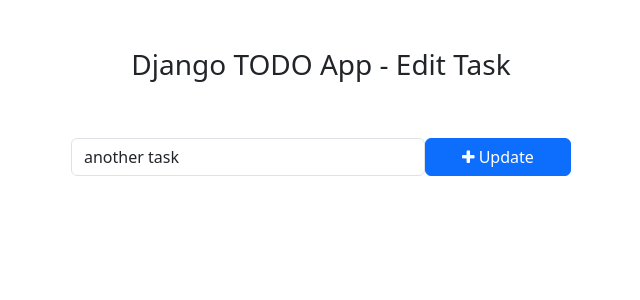
After one commit to Ankitbisht01/Django-ToDoApp, a Django app: page /todo/edit_task/3/ in a window 1280 px wide. The commit adds this page. Shown: the top 300 px of the page, without its empty margins (319-959 px from the left). Run offline with Django 5.2, Linux system fonts and the light colour scheme; data comes from the database, SQL or seed files in the repository; both versions use the stored data as it was after the commit.

Commit message:
Added edit and delete functionality

```diff
--- /dev/null
+++ b/templates/edit_task.html
@@ -0,0 +1,29 @@
+<!DOCTYPE html>
+<html lang="en">
+<head>
+    <meta charset="UTF-8">
+    <meta http-equiv="X-UA-Compatible" content="IE=edge">
+    <meta name="viewport" content="width=device-width, initial-scale=1.0">
+    <title>Edit Task - Django TODO App</title>
+
+    <!-- Bootstrap -->
+    <link href="https://cdn.jsdelivr.net/npm/bootstrap@5.3.0-alpha1/dist/css/bootstrap.min.css" rel="stylesheet" integrity="sha384-GLhlTQ8iRABdZLl6O3oVMWSktQOp6b7In1Zl3/Jr59b6EGGoI1aFkw7cmDA6j6gD" crossorigin="anonymous">
+    <script src="https://cdn.jsdelivr.net/npm/bootstrap@5.3.0-alpha1/dist/js/bootstrap.bundle.min.js" integrity="sha384-w76AqPfDkMBDXo30jS1Sgez6pr3x5MlQ1ZAGC+nuZB+EYdgRZgiwxhTBTkF7CXvN" crossorigin="anonymous"></script>
+    <!-- Font Awesome Icons -->
+    <link rel="stylesheet" href="https://cdnjs.cloudflare.com/ajax/libs/font-awesome/4.7.0/css/font-awesome.min.css">
+</head>
+<body>
+    <div class="container">
+        <h3 class="pt-5 pb-5 text-center">Django TODO App - Edit Task</h3>
+        <form action="{% url 'edit_task' get_task.pk %}" method="POST" style="width: 500px; margin: auto;">
+            {% csrf_token %}
+            <div class="form-group">
+                <span style="display: flex;">
+                    <input type="text" name="task" class="form-control" placeholder="Add a task" value="{{ get_task.task }}">
+                    <button type="submit" class="btn btn-primary" style="width: 200px;"><i class="fa fa-plus"></i> Update</button>
+                </span>
+            </div>
+        </form>
+    </div>
+</body>
+</html>
--- a/todo/urls.py
+++ b/todo/urls.py
@@ -8,5 +8,7 @@ urlpatterns = [
     path('addtask', views.addtask, name = 'addtask'),
     path('mark_as_done/<int:pk>/', views.mark_as_done, name='mark_as_done'),
     path('mark_as_undone/<int:pk>/', views.mark_as_undone, name='mark_as_undone'),
+    path('edit_task/<int:pk>/', views.edit_task, name = 'edit_task'),
+    path('delete_task/<int:pk>/', views.delete_task, name = 'delete_task'),
 
 ]
--- a/todo/views.py
+++ b/todo/views.py
@@ -23,3 +23,23 @@ def mark_as_undone(requst, pk):
     task.is_completed = False
     task.save()
     return redirect('home')
+
+def edit_task(request, pk):
+    get_task = get_object_or_404(Task, pk=pk)
+    if request.method == 'POST':
+        new_task = request.POST['task']
+        get_task.task = new_task
+        get_task.save()
+        return redirect('home')
+    else:
+        context = {
+            'get_task': get_task,
+        }
+        return render(request, 'edit_task.html', context)
+
+
+
+def delete_task(request, pk):
+    task = get_object_or_404(Task, pk=pk)
+    task.delete()
+    return redirect('home')
```
Also changed, not shown: templates/index.html (+10 -20 lines), db.sqlite3.
